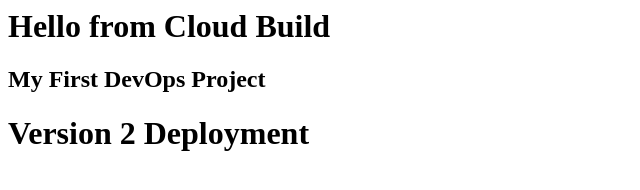
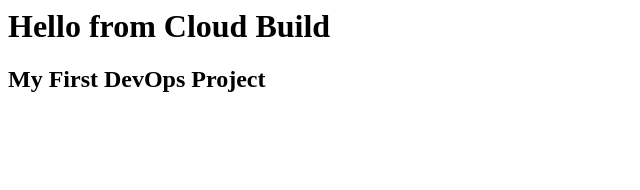
Before and after one commit to lalitha0914/cloudbuild-demo, a plain HTML site: page index.html in a window 1280 px wide. Shown: the whole page, without its empty margins (0-640 px from the left). Drawn offline with Linux system fonts and the light colour scheme.

Commit message:
v2 deployment

```diff
--- a/index.html
+++ b/index.html
@@ -1,3 +1,2 @@
 <h1>Hello from Cloud Build</h1>
 <h2>My First DevOps Project</h2>
-<h1>Version 2 Deployment</h1>
```
